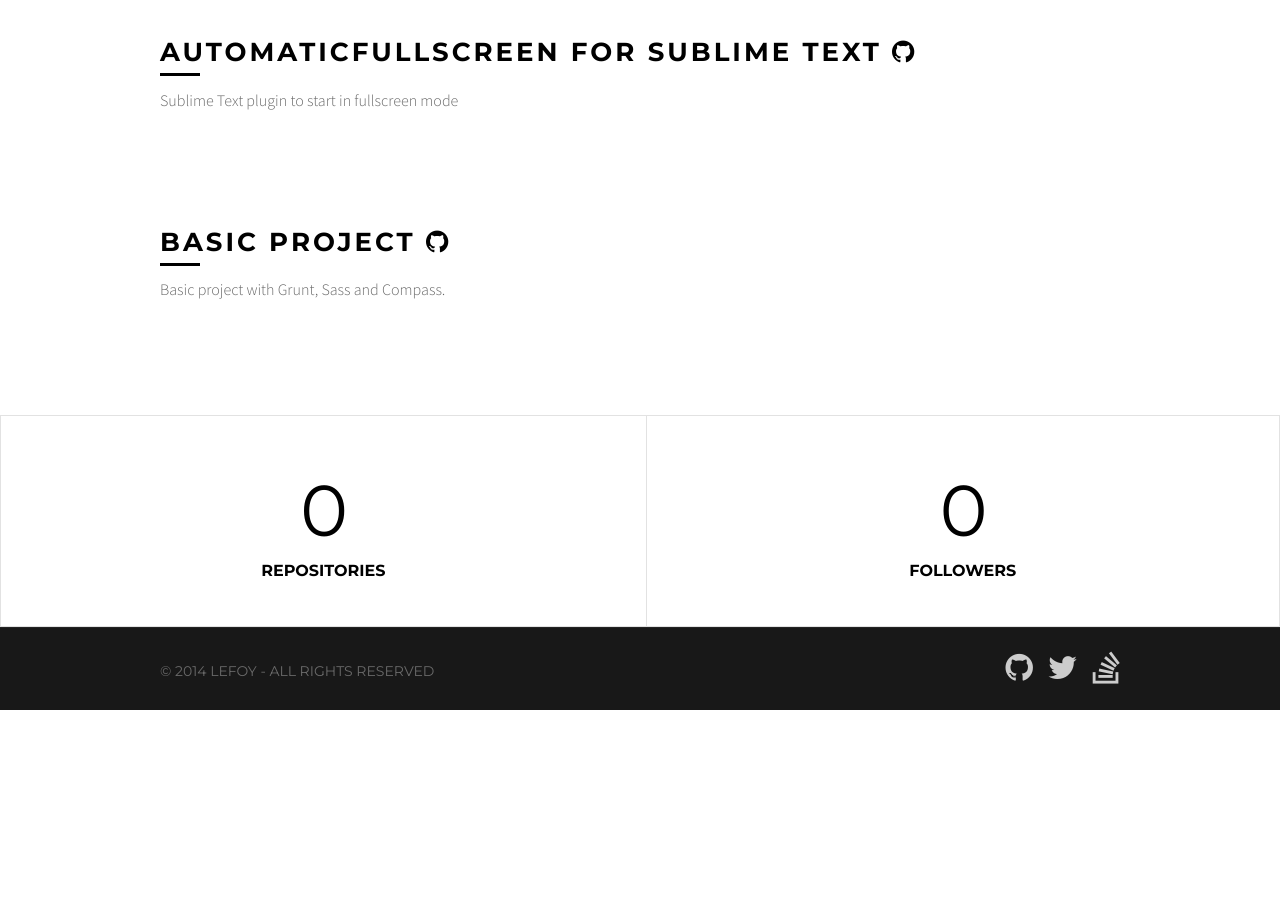
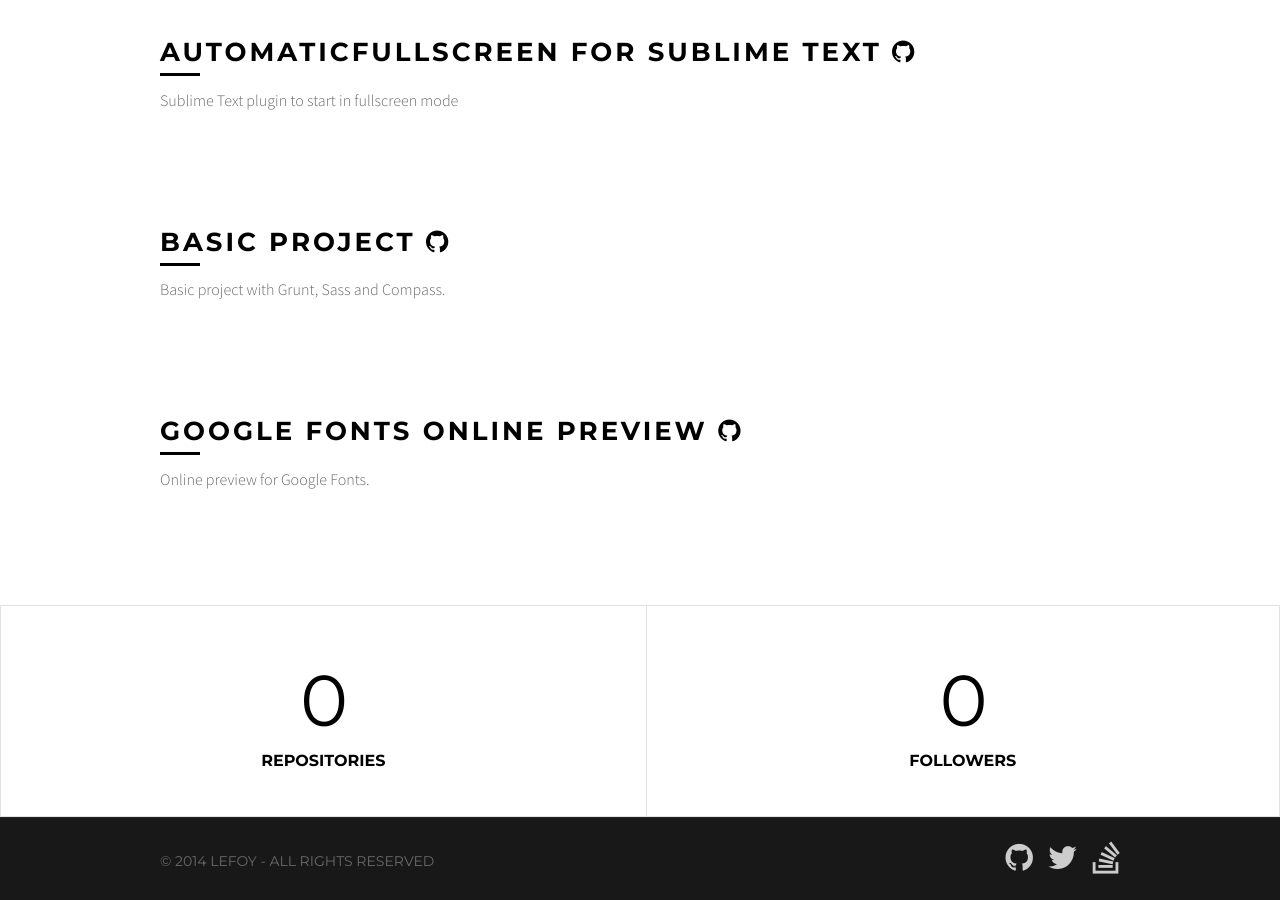
Before and after one commit to lefoy/lefoy.github.io, a Jekyll site: the page built from index.html, in a window 1280 px wide and 900 px high, scrolled down 2044 px. Built offline with Jekyll 4.4.1, drawn with Linux system fonts in a browser that asks for light colours; nearby versions of some CDN libraries; Markdown is read by kramdown in place of the engine named in the settings; before the commit the page ends 2754 px from its top, so only the background shows below that.

Commit message:
Add Google Fonts project

```diff
--- a/_data/projects.yml
+++ b/_data/projects.yml
@@ -15,3 +15,9 @@
   description: "Basic project with Grunt, Sass and Compass."
   icon: ['github']
   url: https://github.com/lefoy/basic-grunt-sass-project
+
+- id: google-fonts
+  name: Google Fonts Online Preview
+  description: "Online preview for Google Fonts."
+  icon: ['github']
+  url: http://lefoy.net/google-fonts/
```
